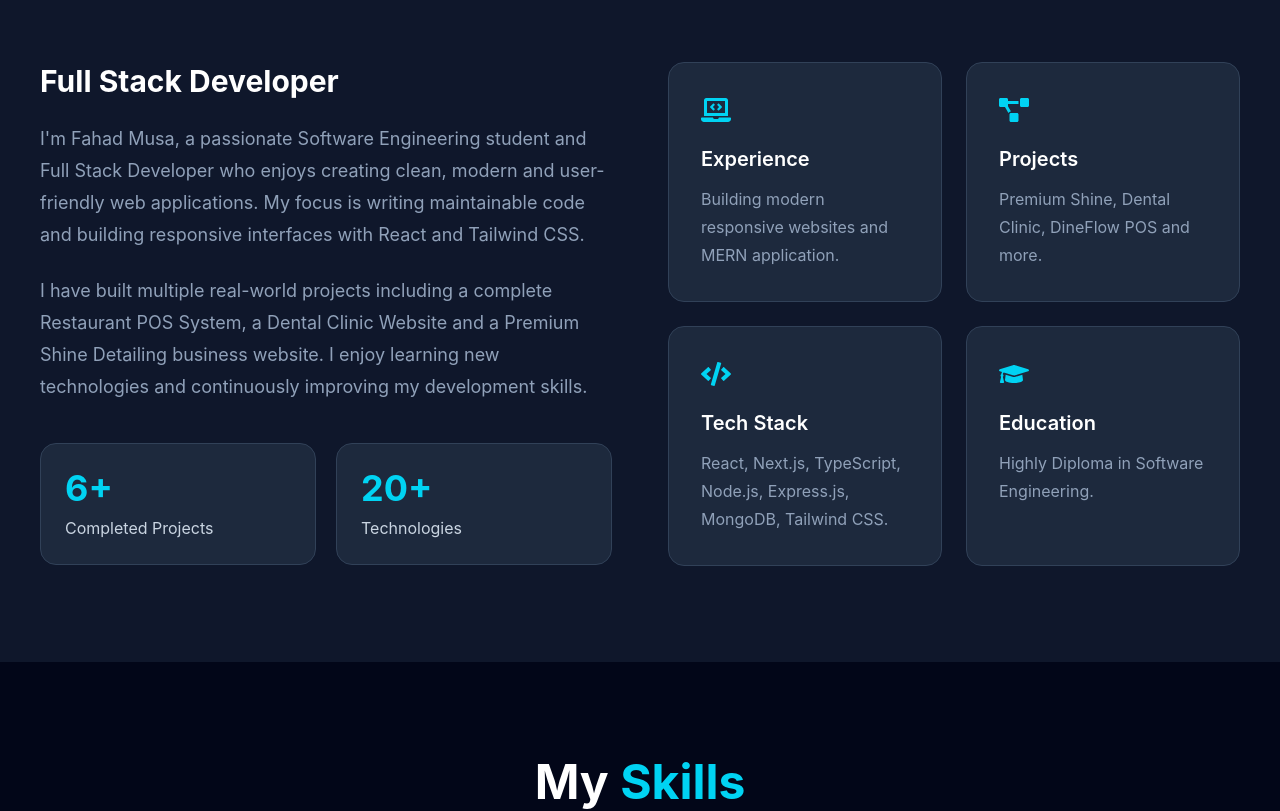
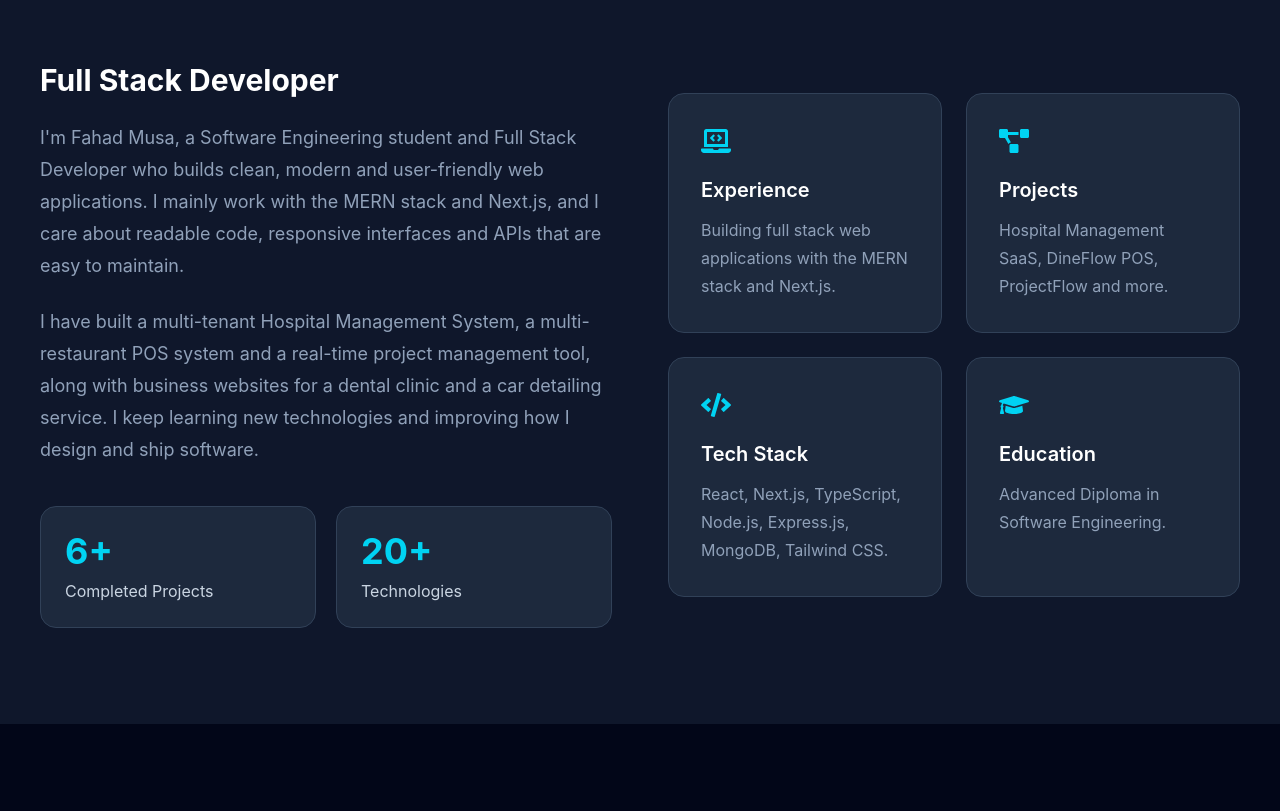
Before and after one commit to fahadmusa725/fahad-portfolio, a React (Vite) app: page / in a window 1280 px wide. Shown: the part 983-1794 px from the top of the page. Built offline with nearby package versions, Linux system fonts and the light colour scheme.

Commit message:
Update experience and about copy

```diff
--- a/src/components/About.jsx
+++ b/src/components/About.jsx
@@ -11,12 +11,12 @@ const About = () => {
     {
       icon: <FaLaptopCode size={30} />,
       title: "Experience",
-      text: "Building modern responsive websites and MERN application.",
+      text: "Building full stack web applications with the MERN stack and Next.js.",
     },
     {
       icon: <FaProjectDiagram size={30} />,
       title: "Projects",
-      text: "Premium Shine, Dental Clinic, DineFlow POS and more.",
+      text: "Hospital Management SaaS, DineFlow POS, ProjectFlow and more.",
     },
     {
       icon: <FaCode size={30} />,
@@ -26,7 +26,7 @@ const About = () => {
     {
       icon: <FaGraduationCap size={30} />,
       title: "Education",
-      text: "Highly Diploma in Software Engineering.",
+      text: "Advanced Diploma in Software Engineering.",
     },
   ];
 
@@ -64,17 +64,11 @@ const About = () => {
             </h3>
 
             <p className="text-slate-400 leading-8 text-lg">
-              I'm Fahad Musa, a passionate Software Engineering student and
-              Full Stack Developer who enjoys creating clean, modern and
-              user-friendly web applications. My focus is writing maintainable
-              code and building responsive interfaces with React and Tailwind CSS.
+              I'm Fahad Musa, a Software Engineering student and Full Stack Developer who builds clean, modern and user-friendly web applications. I mainly work with the MERN stack and Next.js, and I care about readable code, responsive interfaces and APIs that are easy to maintain.
             </p>
 
             <p className="text-slate-400 leading-8 text-lg mt-6">
-              I have built multiple real-world projects including a complete
-              Restaurant POS System, a Dental Clinic Website and a Premium Shine
-              Detailing business website. I enjoy learning new technologies and
-              continuously improving my development skills.
+              I have built a multi-tenant Hospital Management System, a multi-restaurant POS system and a real-time project management tool, along with business websites for a dental clinic and a car detailing service. I keep learning new technologies and improving how I design and ship software.
             </p>
 
             <div className="grid grid-cols-2 gap-5 mt-10">
--- a/src/components/Experience.jsx
+++ b/src/components/Experience.jsx
@@ -6,9 +6,10 @@ const experiences = [
     duration: "Aug 2024 - Present",
     location: "Remote - Practice Based",
     description: [
-      "Developed websites using HTML, CSS, JavaScript and basic PHP. ",
-      "Worked on individual and team-based projects, creating responsive layouts and basic interactivity.",
-      "Deployed projects online using Netlify.",
+      "Built and deployed full stack applications with the MERN stack, including a multi-tenant Hospital Management System and a multi-restaurant POS system.",
+      "Built ProjectFlow with Next.js, TypeScript and MongoDB, with real-time board sync using Ably.",
+      "Worked on individual and team projects, from responsive frontends to REST APIs, authentication and database design.",
+      "Deployed projects on Vercel and Netlify.",
     ],
   },
   {
```
